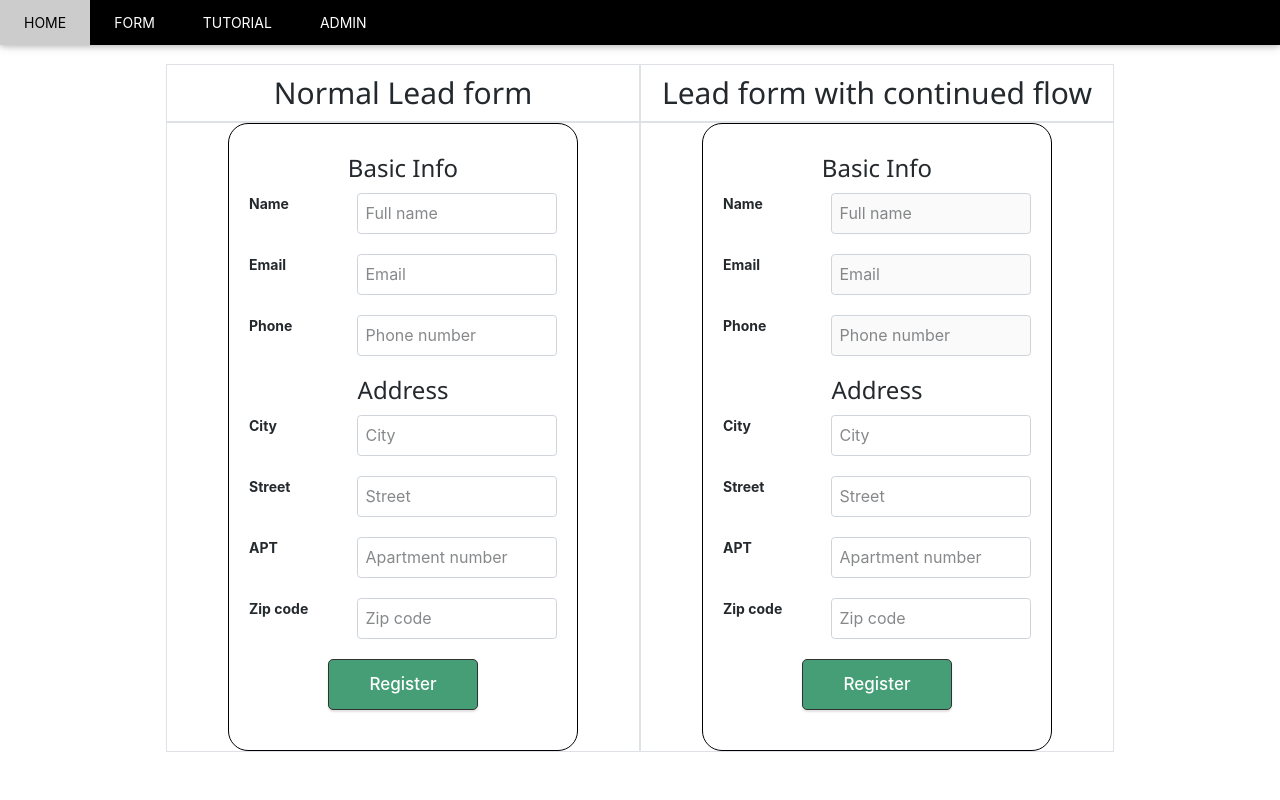
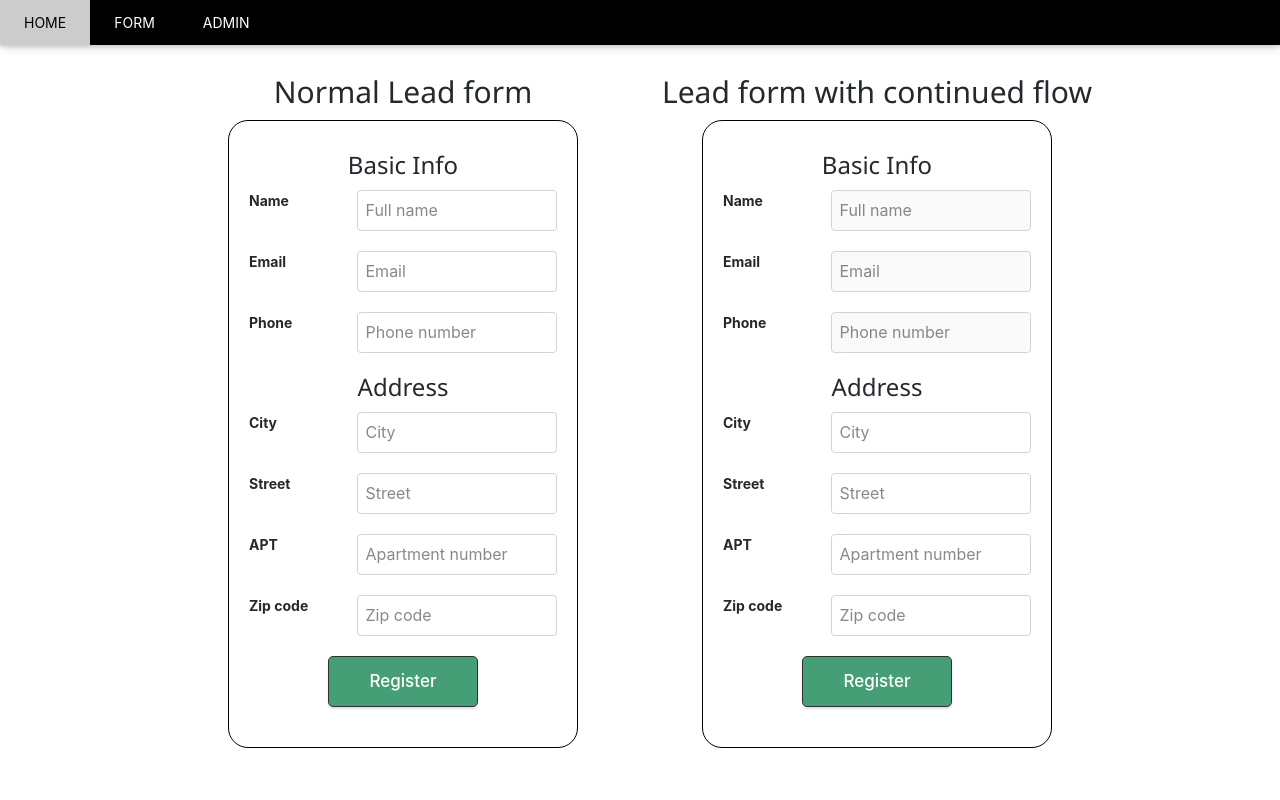
Before and after one commit to aa920502/continued-flow-sample-site, a React (Create React App) app in the folder client/: page /form in a window 1280 px wide. Shown: the top 800 px of the page. Built offline with nearby package versions, Linux system fonts and the light colour scheme; no server answers.

Commit message:
remove Tutorial tab, move the user selection form under FROM tab, will add code snippet component later" :q

```diff
--- a/client/src/App.js
+++ b/client/src/App.js
@@ -3,7 +3,6 @@ import "../node_modules/bootstrap/dist/css/bootstrap.min.css";
 import Form from "./components/Form";
 import Home from "./components/Home";
 import { BrowserRouter as Router, Route, Routes } from "react-router-dom";
-import Tutorial from "./components/Tutorial";
 import Admin from "./components/Admin";
 
 function App() {
@@ -13,7 +12,6 @@ function App() {
         <Routes>
           <Route path="/" element={<Home />} />
           <Route path="/form" element={<Form />} />
-          <Route path="/tutorial" element={<Tutorial />} />
           <Route path="/admin" element={<Admin />} />
         </Routes>
       </Router>
--- a/client/src/components/FormSection.js
+++ b/client/src/components/FormSection.js
@@ -1,25 +1,30 @@
 import React from "react";
 import RegistrationForm from "./RegistrationForm";
 import RegistrationFormWithContinuedFlow from "./RegistrationFormWithContinuedFlow";
+import UserSelectionForm from "./UserSelectionForm";
+
 function FormSection() {
   return (
-    <div className="w3-container w3-content w3-center w3-padding-64">
+    <div className="w3-container w3-content  w3-padding-64">
       <div className="container">
-        <div className="row">
-          <div className="col border">
+        <div className="row w3-center">
+          <div className="col ">
             <h2>Normal Lead form</h2>
           </div>
-          <div className="col border">
+          <div className="col ">
             <h2>Lead form with continued flow</h2>
           </div>
         </div>
         <div className="row">
-          <div className="col border">
+          <div className="col ">
             <RegistrationForm />
           </div>
-          <div className="col border">
+          <div className="col ">
             <RegistrationFormWithContinuedFlow />
           </div>
+        </div>
+        <div className="row">
+          <UserSelectionForm />
         </div>
       </div>
     </div>
--- a/client/src/components/NavBar.js
+++ b/client/src/components/NavBar.js
@@ -27,12 +27,6 @@ function HomeHeader() {
             FORM
           </NavLink>
           <NavLink
-            to="/tutorial"
-            className="w3-bar-item w3-button w3-padding-large w3-hide-small"
-          >
-            TUTORIAL
-          </NavLink>
-          <NavLink
             to="/admin"
             className="w3-bar-item w3-button w3-padding-large w3-hide-small"
           >
--- a/client/src/components/Tutorial.js
+++ b/client/src/components/UserSelectionForm.js
@@ -1,5 +1,4 @@
 import React from "react";
-import NavBar from "./NavBar";
 
 import "./formik-demo.css";
 import { withFormik } from "formik";
@@ -8,7 +7,7 @@ import * as Yup from "yup";
 import { DisplayFormikState } from "./code-helper";
 import MySelect from "./MySelect";
 
-function Tutorial() {
+function UserSelectionForm() {
   const formikEnhancer = withFormik({
     validationSchema: Yup.object().shape({
       lead_id: Yup.string()
@@ -122,7 +121,6 @@ function Tutorial() {
 
   return (
     <div>
-      <NavBar />
       <div className="w3-container w3-content w3-padding-64">
         <MyEnhancedForm />
       </div>
@@ -130,4 +128,4 @@ function Tutorial() {
   );
 }
 
-export default Tutorial;
+export default UserSelectionForm;
```
